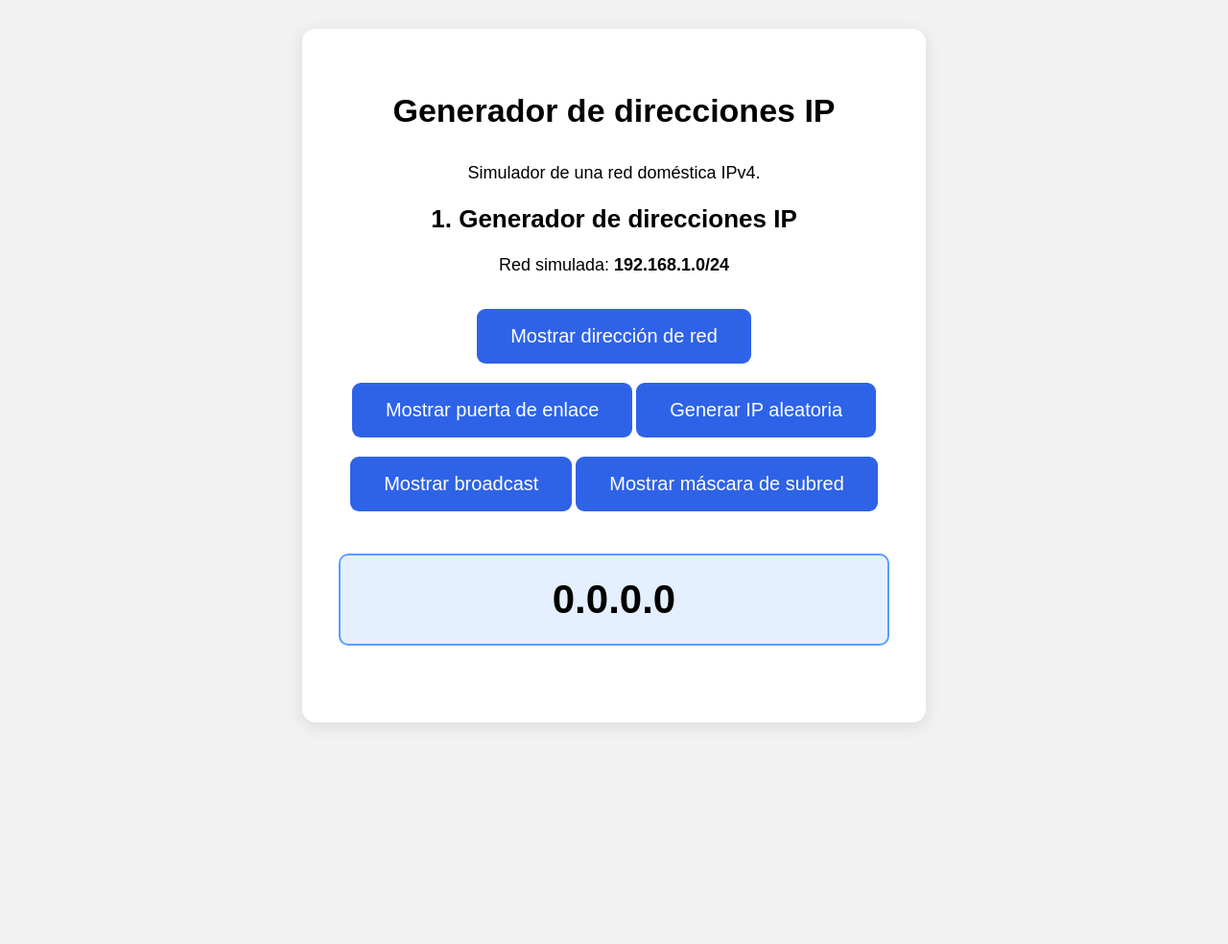
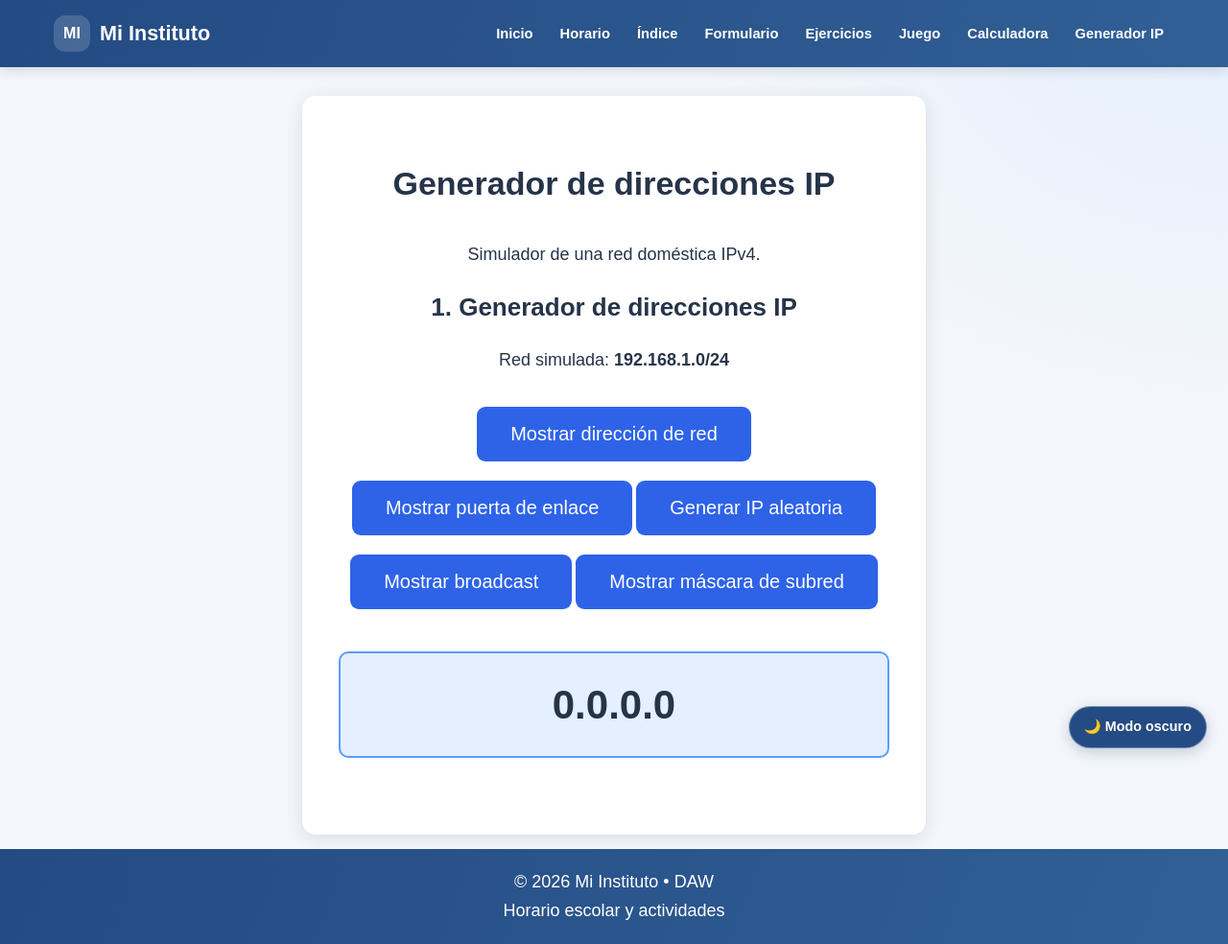
Before and after one commit to can7ero/MARCAS-ALEJANDRO, a plain HTML site: page generadorIPs.html in a window 1280 px wide. Shown: the whole page at 96% size. Before the commit the page ends 800 px from the top, so only its background shows below. Drawn offline with Linux system fonts and the light colour scheme.

Commit message:
Actualiza el diseño del generador de direcciones IP y añade enlaces de navegación en la página principal.

```diff
--- a/css/generadorIPs.css
+++ b/css/generadorIPs.css
@@ -1,17 +1,15 @@
 body {
     min-height: 100vh;
     margin: 0;
-    padding: 30px 20px 15px;
+    padding: 0;
     box-sizing: border-box;
-    background: #f2f2f2;
-    color: #000;
     font-family: Arial, sans-serif;
 }
 
 .tarjeta {
     width: calc(100% + 24px);
     max-width: 650px;
-    margin: 0 auto;
+    margin: 30px auto 15px;
     padding: 66px 38px 80px;
     box-sizing: border-box;
     border-radius: 14px;
@@ -72,11 +70,12 @@ button {
 
 @media (max-width: 600px) {
     body {
-        padding: 12px;
+        padding: 0 12px 12px;
     }
 
     .tarjeta {
         width: 100%;
+        margin-top: 24px;
         padding: 36px 20px 50px;
     }
 
--- a/generadorIPs.html
+++ b/generadorIPs.html
@@ -4,10 +4,30 @@
     <meta charset="UTF-8">
     <meta name="viewport" content="width=device-width, initial-scale=1.0">
     <title>Generador de direcciones IP</title>
+    <link rel="stylesheet" href="css/stilos.css">
+    <link rel="stylesheet" href="css/tema.css">
     <link rel="stylesheet" href="css/generadorIPs.css">
+    <script src="js/tema.js" defer></script>
     <script src="js/generadorIPs.js" defer></script>
 </head>
 <body>
+    <header class="site-header">
+        <div class="brand">
+            <span class="logo">MI</span>
+            <h1>Mi Instituto</h1>
+        </div>
+        <nav class="main-nav">
+            <a href="index.html">Inicio</a>
+            <a href="horario.html">Horario</a>
+            <a href="indice.html">Índice</a>
+            <a href="formulario.html">Formulario</a>
+            <a href="EJERCICIO 1/index.html">Ejercicios</a>
+            <a href="piedraPapelTijeras.html">Juego</a>
+            <a href="calculadora.html">Calculadora</a>
+            <a href="generadorIPs.html">Generador IP</a>
+        </nav>
+    </header>
+
     <main class="tarjeta">
         <h1>Generador de direcciones IP</h1>
         <p>Simulador de una red doméstica IPv4.</p>
@@ -31,5 +51,10 @@
 
         <p id="ip">0.0.0.0</p>
     </main>
+
+    <footer class="site-footer">
+        <p>© 2026 Mi Instituto • DAW</p>
+        <p>Horario escolar y actividades</p>
+    </footer>
 </body>
 </html>
```
Also changed, not shown: index.html (+1 -0 lines).
